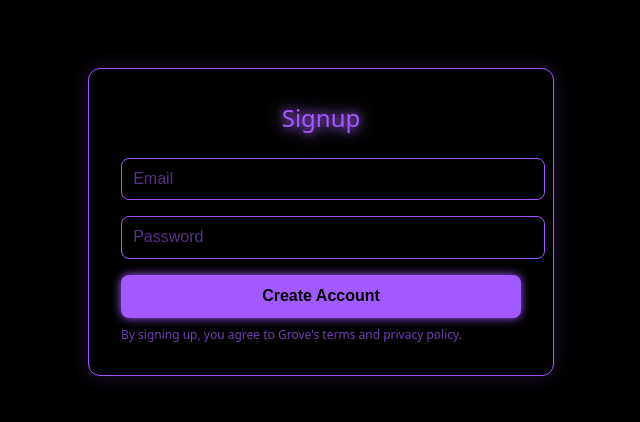
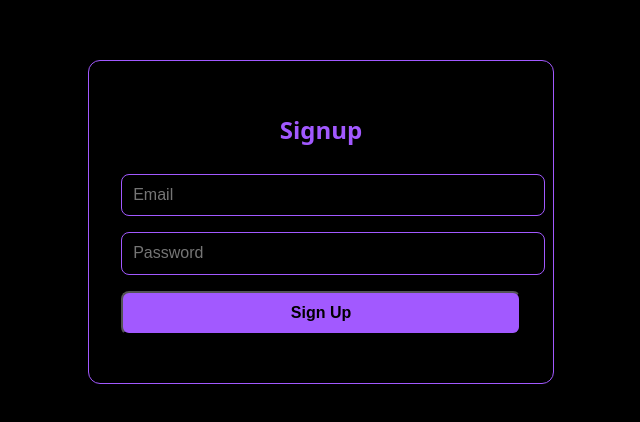
Before and after one commit to grovesigilofficial/GroveSigilOfficial-Sandbox, a website: page public/pages/signup.html in a window 1280 px wide. Shown: the part 178-600 px from the top of the page, without its empty margins (319-959 px from the left). Drawn offline with Linux system fonts and the light colour scheme.

Commit message:
Update signup.html

```diff
--- a/public/pages/signup.html
+++ b/public/pages/signup.html
@@ -3,62 +3,54 @@
 <head>
 <meta charset="UTF-8">
 <meta name="viewport" content="width=device-width, initial-scale=1.0">
-  <title>Signup — Grove</title>
+<title>Signup</title>
 <style>
-    body {margin:0;padding:0;min-height:100vh;display:flex;justify-content:center;align-items:center;font-family:system-ui;background:#000;color:#a259ff;}
-    .form-container {width:90%;max-width:400px;padding:2rem;border:1px solid #a259ff;border-radius:12px;box-shadow:0 0 20px #a259ff33;text-align:center;}
-    .form-header {font-size:1.5rem;margin-bottom:1.5rem;color:#a259ff;text-shadow:0 0 10px #a259ff,0 0 20px #b280ff;}
-    input {width:100%;padding:0.7rem;margin-bottom:1rem;border:1px solid #a259ff;border-radius:8px;background:#000;color:#fff;font-size:1rem;}
-    input::placeholder {color:#a259ff88;}
-    button {width:100%;padding:0.8rem;font-size:1rem;border:none;border-radius:8px;background:#a259ff;color:#000;font-weight:bold;cursor:pointer;box-shadow:0 0 10px #a259ff;transition:0.3s all;}
-    button:hover {box-shadow:0 0 20px #b280ff;transform:translateY(-2px);}
-    .message {margin-top:0.5rem;font-size:0.85rem;opacity:0.9;}
-    .message.success {color:#2ecc71;}
-    .message.error {color:#e74c3c;}
-    .note {font-size:0.75rem;opacity:0.7;margin-top:0.5rem;text-align:left;}
+body { margin:0; padding:0; min-height:100vh; display:flex; justify-content:center; align-items:center; background:#000; color:#a259ff; font-family:system-ui,sans-serif;}
+.form-container { width:90%; max-width:400px; padding:2rem; border:1px solid #a259ff; border-radius:12px; text-align:center; }
+input, button { width:100%; margin:0.5rem 0; padding:0.7rem; border-radius:8px; font-size:1rem; }
+input { background:#000; color:#fff; border:1px solid #a259ff; }
+button { background:#a259ff; color:#000; font-weight:bold; cursor:pointer; }
+.message { margin-top:0.5rem; font-size:0.85rem; }
+.message.success { color:#2ecc71; }
+.message.error { color:#e74c3c; }
 </style>
 </head>
 <body>
 <div class="form-container">
-    <div class="form-header">Signup</div>
+<h2>Signup</h2>
 <form id="signup-form">
-      <input type="email" id="email" name="email" placeholder="Email" required>
-      <input type="password" id="password" name="password" placeholder="Password" required>
-      <button type="submit">Create Account</button>
+<input type="email" id="email" placeholder="Email" required>
+<input type="password" id="password" placeholder="Password" required>
+<button type="submit">Sign Up</button>
 <div id="message" class="message"></div>
 </form>
-    <div class="note">By signing up, you agree to Grove's terms and privacy policy.</div>
 </div>
 
 <script>
 const form = document.getElementById('signup-form');
 const messageEl = document.getElementById('message');
 
-    form.addEventListener('submit', async e => {
+form.addEventListener('submit', async (e) => {
   e.preventDefault();
   const email = document.getElementById('email').value.trim();
   const password = document.getElementById('password').value;
-
-      messageEl.textContent = '';
-      messageEl.className = 'message';
+  messageEl.textContent=''; messageEl.className='message';
 
   try {
     const res = await fetch('/api/signup', {
-          method: 'POST',
-          headers: {'Content-Type':'application/json'},
-          body: JSON.stringify({email, password})
+      method:'POST',
+      headers:{'Content-Type':'application/json'},
+      body:JSON.stringify({email,password})
     });
 
-        const text = await res.text();
-        let data;
-        try { data = JSON.parse(text); } catch { throw new Error(text); }
-        if (!res.ok) throw new Error(data.error || 'Signup failed');
+    const data = await res.json();
+    if (!res.ok) throw new Error(data.error||'Signup failed');
 
-        messageEl.textContent = 'Signup successful! Check your email to confirm.';
+    messageEl.textContent='Signup successful! Please check your email to confirm.';
     messageEl.classList.add('success');
     form.reset();
   } catch(err) {
-        messageEl.textContent = `Error: ${err.message}`;
+    messageEl.textContent=`Error: ${err.message}`;
     messageEl.classList.add('error');
   }
 });
```
Lines whose indentation alone changed are shown as unchanged.
